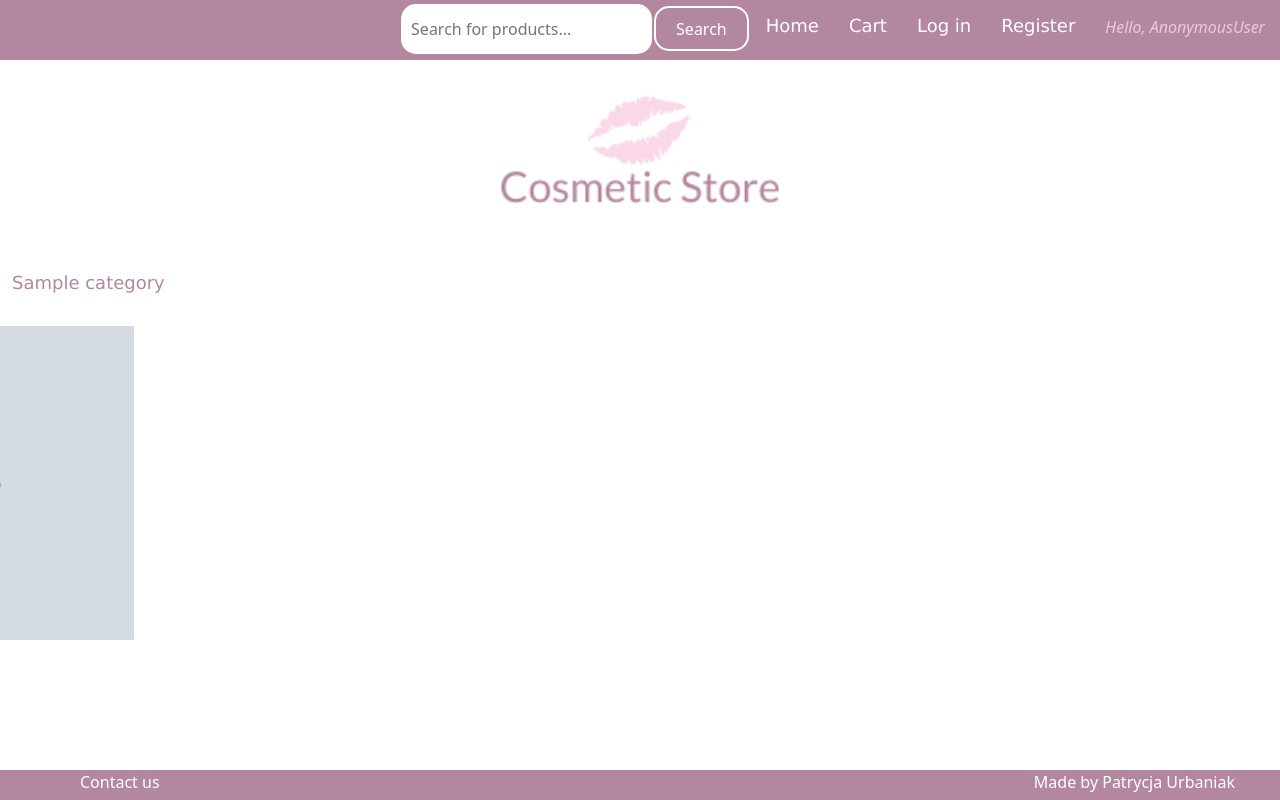
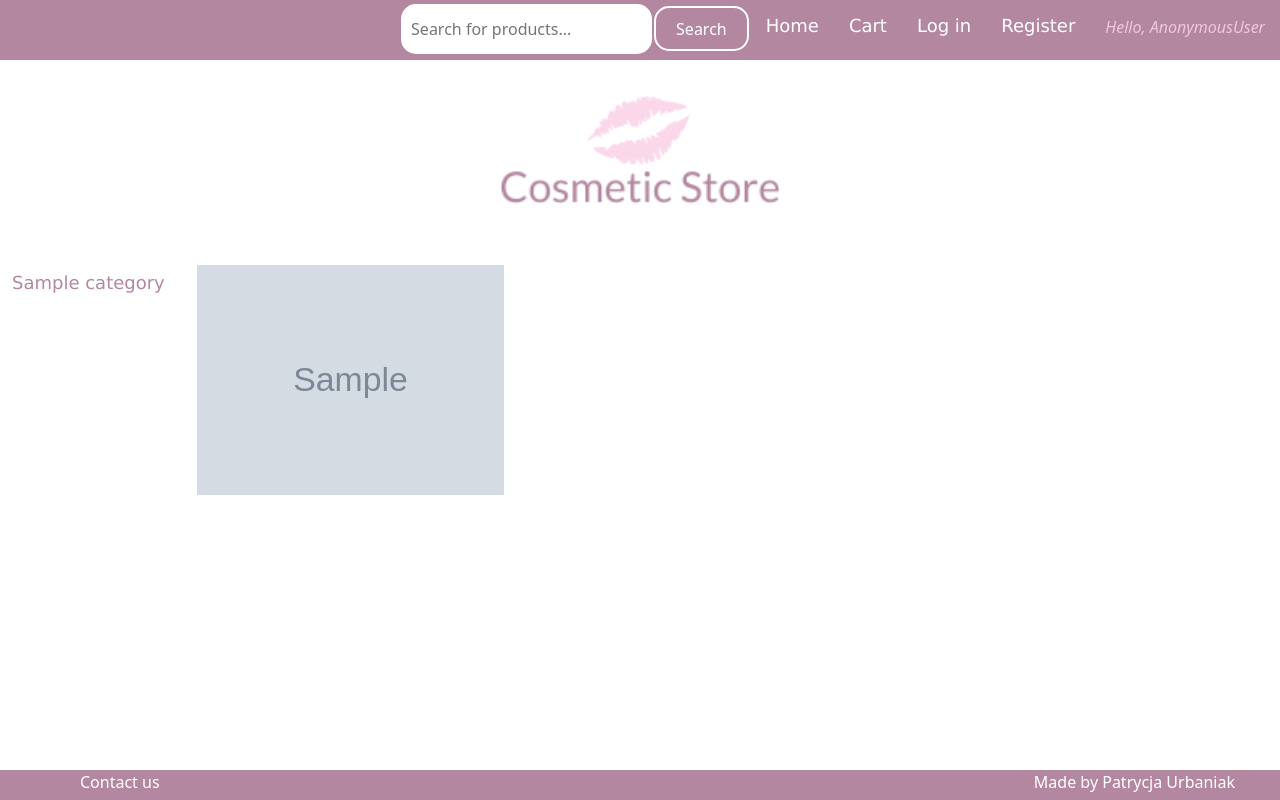
Before and after one commit to patrycjaurbaniak/ecommerce_django_webapp, a Django app: page /category/1/ in a window 1280 px wide. Run offline with Django 3.2, Linux system fonts and the light colour scheme; tables that the repository leaves empty hold one stand-in row (values such as "Sample post"); grey boxes marked "Sample" are stand-in pictures.

Commit message:
fixing issues with fronted scaling

```diff
--- a/beauty_supply_store/accounts/templates/contact.html
+++ b/beauty_supply_store/accounts/templates/contact.html
@@ -13,7 +13,9 @@
     <p class='input'><input class="contact_txt" type="email" name="message_email"></p>
     <p class="label-txt">Message</p>
     <p class='input'><textarea name="message"></textarea></p>
-    <p><button class="bn_contact" type="submit"> Send </button></p>
+    <p class='input'>
+        <button class="bn_contact" type="submit"> Send </button>
+    </p>
 </form>
 {% endblock product %}
 
--- a/beauty_supply_store/accounts/templates/login.html
+++ b/beauty_supply_store/accounts/templates/login.html
@@ -14,7 +14,9 @@
     <p class="input">{{ form.username }}</p>
     <p class="label-txt">Password</p>
     <p class="input">{{ form.password }}</p>
-    <button class="bn_log" type="submit"> Login </button>
+    <p class="input">
+        <button class="bn_log" type="submit"> Login </button>
+    </p>
 </form>
 {% endblock product %}
 
--- a/beauty_supply_store/accounts/templates/register.html
+++ b/beauty_supply_store/accounts/templates/register.html
@@ -24,7 +24,9 @@
         <p class="errors"> {{errors}} </p>
         {% endfor %}
         <p></p>
-        <button class="bn_log" type="submit"> Register </button>
+        <p class="input">
+            <button class="bn_log" type="submit"> Register </button>
+        </p>
     </form>
 
 </div>
--- a/beauty_supply_store/products/templates/category_product.html
+++ b/beauty_supply_store/products/templates/category_product.html
@@ -6,8 +6,11 @@
 {% block product %}
 
 {% if category_product %}
+  <div class="grid">
+    <!-- grid sizer is required to measure column width -->
+    <div class="grid-sizer"></div>
   {% for product in category_product %}
-    <div class="container">
+    <div class="container grid-item">
         <p><img id="img_small" src='{{ product.image.url }}'/></p>
         <div onclick="location.href='/product/{{product.id}}'" class="overlay">
             <div id="product_cat">
@@ -17,7 +20,16 @@
         </div>
     </div>
   {% endfor %}
+  </div>
 {% endif %}
+
+<script>
+  $('.grid').masonry({
+  itemSelector: '.grid-item',
+  columnWidth: '.grid-sizer',
+  percentPosition: true
+});
+</script>
 
 {% endblock product %}
 
--- a/beauty_supply_store/products/templates/home.html
+++ b/beauty_supply_store/products/templates/home.html
@@ -1,6 +1,7 @@
 <!DOCTYPE html>
 <html lang="en">
 <meta charset="UTF-8">
+<meta name="viewport" content="width=device-width, initial-scale=1.0">
 {% extends 'index.html' %}
 
 {% block product %}
@@ -8,6 +9,7 @@
 <script src="https://cdn.jsdelivr.net/npm/bootstrap@5.0.2/dist/js/bootstrap.bundle.min.js"
         integrity="sha384-MrcW6ZMFYlzcLA8Nl+NtUVF0sA7MsXsP1UyJoMp4YLEuNSfAP+JcXn/tWtIaxVXM"
         crossorigin="anonymous"></script>
+
 <div id="carouselExampleInterval" class="carousel slide" data-bs-ride="carousel">
   <div class="carousel-inner">
   <div class="carousel-item active" data-bs-interval="3500">
@@ -29,6 +31,7 @@
       <span class="visually-hidden">Next</span>
     </button>
 </div>
+
 {% endblock product %}
 
 </html>
--- a/beauty_supply_store/products/templates/index.html
+++ b/beauty_supply_store/products/templates/index.html
@@ -5,6 +5,11 @@
 <link href="https://cdn.jsdelivr.net/npm/bootstrap@5.0.2/dist/css/bootstrap.min.css" rel="stylesheet"
       integrity="sha384-EVSTQN3/azprG1Anm3QDgpJLIm9Nao0Yz1ztcQTwFspd3yD65VohhpuuCOmLASjC" crossorigin="anonymous">
 <link rel="stylesheet" type="text/css" href="{% static 'style.css' %}">
+<script
+  src="https://code.jquery.com/jquery-3.6.0.min.js"
+  integrity="sha256-/xUj+3OJU5yExlq6GSYGSHk7tPXikynS7ogEvDej/m4="
+  crossorigin="anonymous"></script>
+<script src="https://unpkg.com/masonry-layout@4/dist/masonry.pkgd.min.js"></script>
 <head>
     <title>Cosmetics Store</title>
 </head>
@@ -23,15 +28,22 @@
         <li class="nav-item">
             <a class="link" href="/cart/"> Cart </a>
         </li>
+
+       {% if request.user.is_authenticated %}
         <li class="nav-item">
-               {% if request.user.is_authenticated %}
            <a  class="link" href="/logout/">Logout</a>
+        </li>
+        <li class="nav-item">
            <a  class="link" href="/password/">Edit profile</a>
+        </li>
        {% else %}
+        <li class="nav-item">
            <a class="link" href="/login/"> Log in </a>
+        </li>
+        <li class="nav-item">
            <a class="link" href="/register/"> Register </a>
+        </li>
        {% endif %}
-           </li>
         <span class="hello">Hello, {{request.user}}</span>
     </ul>
 </div>
--- a/beauty_supply_store/products/templates/product.html
+++ b/beauty_supply_store/products/templates/product.html
@@ -4,9 +4,13 @@
 {% extends 'index.html' %}
 
 {% block product%}
+
 {% if product_user %}
 <div class="product_des">
+    <div class="product_img_div">
         <img class="product_img" src="{{ product_user.image.url }}">
+    </div>
+    <div class="product_container">
         <p> Details:</p>
         <p id="product_title"> {{ product_user.title }} </p>
         <p> Producer: {{ product_user.producer }} </p>
@@ -19,6 +23,7 @@
         </form>
         {% endif %}
     </div>
+</div>
 {% endblock product %}
 
 </html>
--- a/beauty_supply_store/static/style.css
+++ b/beauty_supply_store/static/style.css
@@ -4,14 +4,13 @@ body {
 
 
 #right_side{
-  width: 1300px;
-  float: right;
-  margin-right:270px;
+  width: 75%;
+  float: left;
 }
 
 
 #left_bar{
-  width: 230px;
+  width: 15%;
   float: left;
   font: 18px Verdana, Monaco, "Times New Roman", serif;
   padding: 12px;
@@ -238,7 +234,6 @@ body {
   width: 33%;
   float: left;
   padding: 5px;
-  top:20%;
 }
 
 .container:hover .overlay {
@@ -572,3 +564,48 @@ textarea{
   margin-right: 90px;
   text-align: center;
 }
+
+
+#cart_product_title{
+  color: #b487a0;
+  font: 14px Verdana, Monaco, "Times New Roman", serif;
+  text-align: center;
+  height:120px;
+  text-decoration: none;
+}
+
+#cart_product_title:hover{
+  color: #fad8eace;
+}
+
+
+.product_container{
+  width: 35%;
+  margin: auto;
+  float: left;
+}
+
+
+.product_img_div{
+  float: left;
+}
+
+/*.masonry{
+  display: flex;
+  flex-direction: column;
+  flex-wrap: wrap;
+  height: 100vw;
+  align-content: center;
+}*/
+
+.grid-sizer,
+.grid-item {
+  width: 33%;
+}
+
+/* clearfix */
+.grid:after {
+  content: '';
+  display: block;
+  clear: both;
+}
```
Also changed, not shown: other parts of beauty_supply_store/static/style.css (+8 -14 lines), beauty_supply_store/cart/templates/cart.html (+4 -3 lines). Lines whose indentation alone changed are shown as unchanged.
